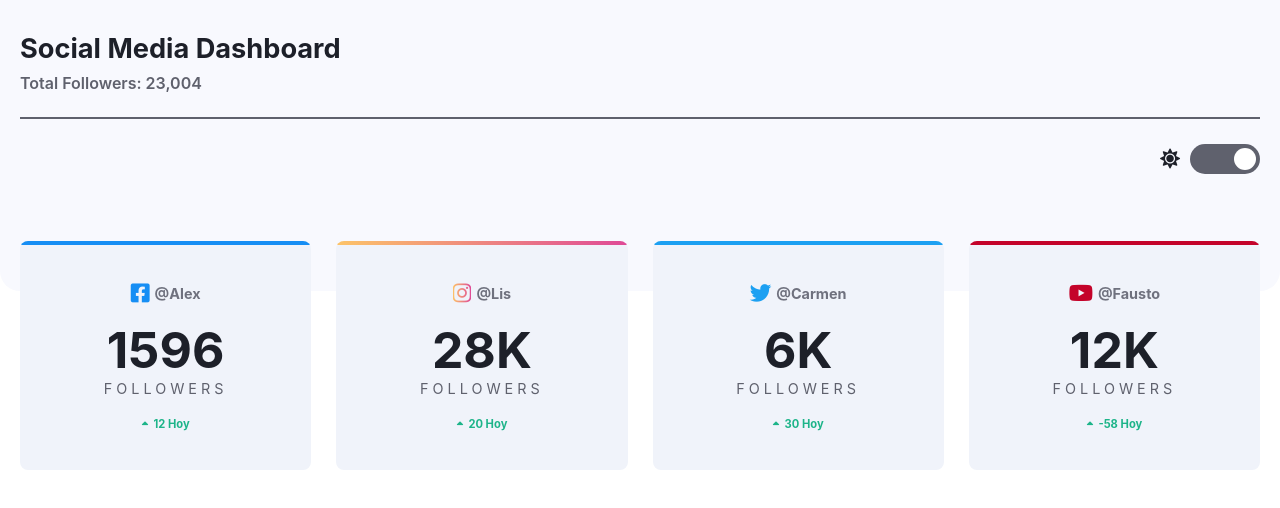
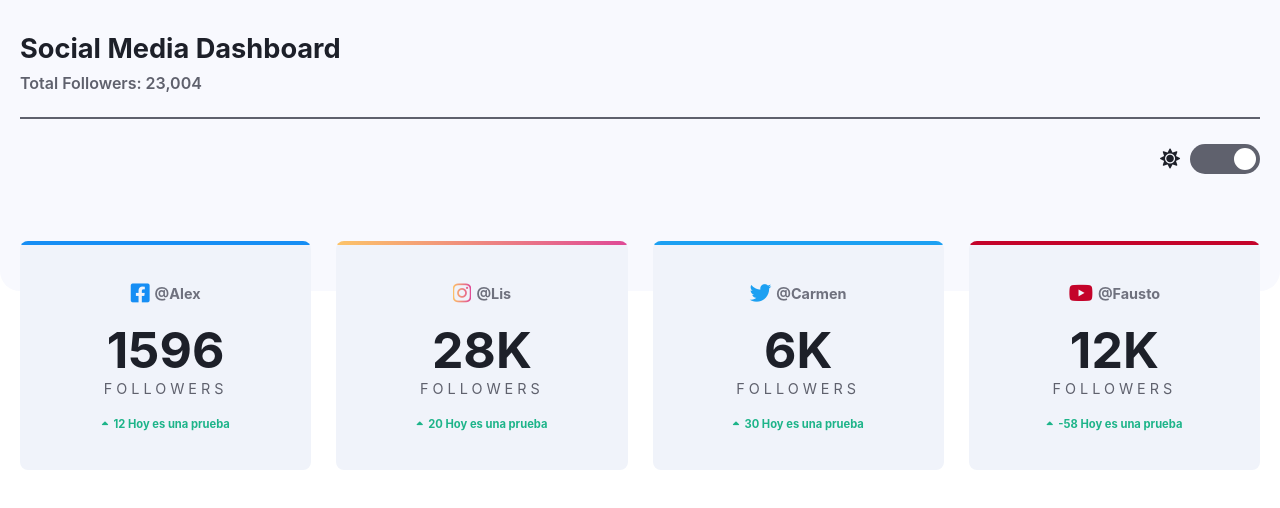
Before and after one commit to lexstudio/React-dashboard, a React (Create React App) app: page / in a window 1280 px wide. Shown: the top 508 px of the page. Built offline with nearby package versions, Linux system fonts and the light colour scheme.

Commit message:
commit 2 prueba

```diff
--- a/src/components/card.js
+++ b/src/components/card.js
@@ -20,7 +20,7 @@ export default function Card ({userName,followers, todayFollowers, socialNetwork
 
             <p className="card-today">
                 <span className="fas fa-sort-up"></span>
-                {todayFollowers} Hoy
+                {todayFollowers} Hoy es una prueba
             </p>
         </article>
     )
```
